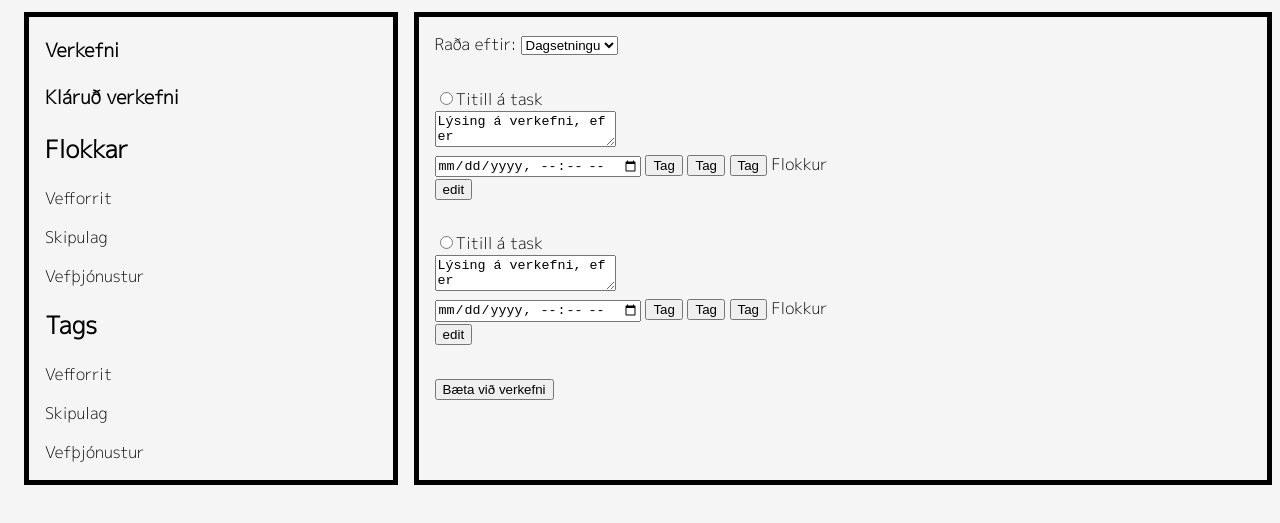
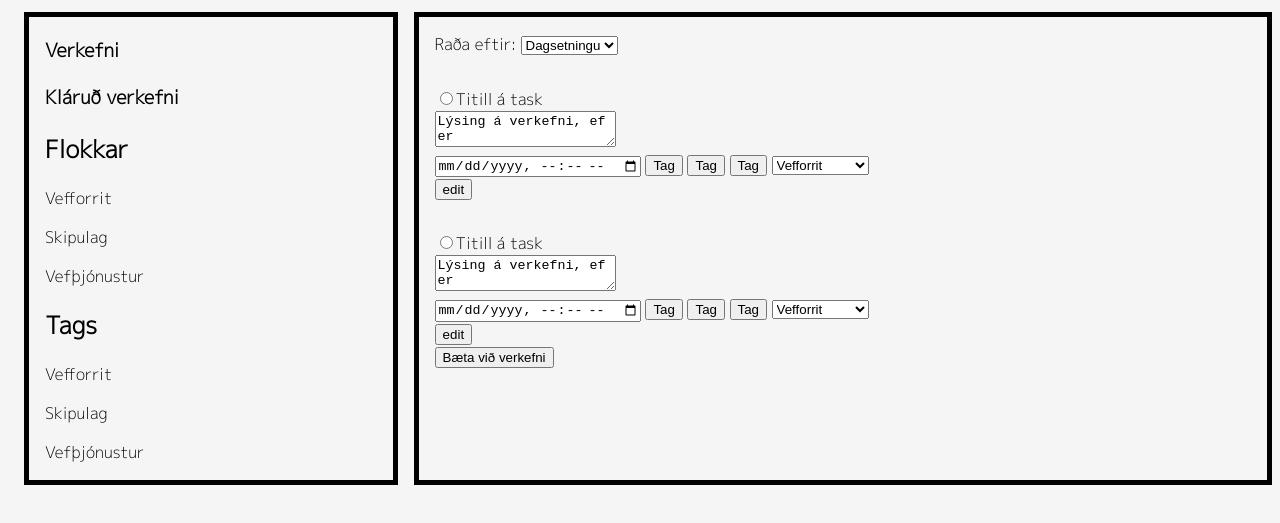
Before and after one commit to ske18/Hopverkefni2, a website with bundled scripts: page index.html in a window 1280 px wide. Shown: the part 123-646 px from the top of the page. Built offline with nearby package versions, Linux system fonts and the light colour scheme.

Commit message:
index
Bætti við dropdown fyrir flokka

```diff
--- a/index.html
+++ b/index.html
@@ -55,7 +55,10 @@
             <button name="button">Tag</button>
             <button name="button">Tag</button>
             <button name="button">Tag</button>
-            <p class="valflokkur">Flokkur</p></div>
+            <select class="valflokkur">
+                <option>Vefforrit</option>
+                <option>Skipulag</option>
+                <option>Vefþjónustur</option></select></div>
             <div><button name="button">edit</button></div>
         </div>
 
@@ -67,9 +70,12 @@
                 <button name="button">Tag</button>
                 <button name="button">Tag</button>
                 <button name="button">Tag</button>
-                <p class="valflokkur">Flokkur</p></div>
+                <select class="valflokkur">
+                    <option>Vefforrit</option>
+                    <option>Skipulag</option>
+                    <option>Vefþjónustur</option></select></div>
                 <div><button name="button">edit</button></div><!--breytist í save í edit-->
-        </div>
+
 
         <div class="row4b">
 
```
